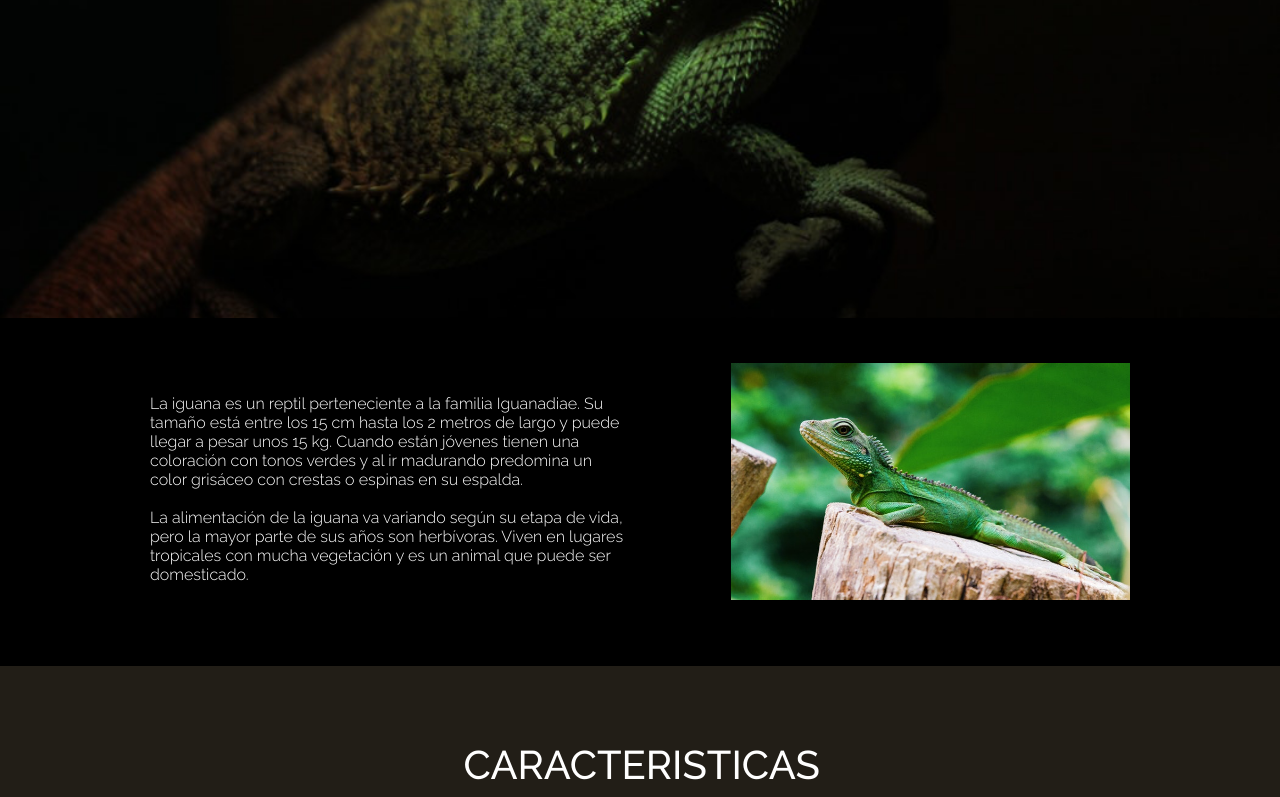
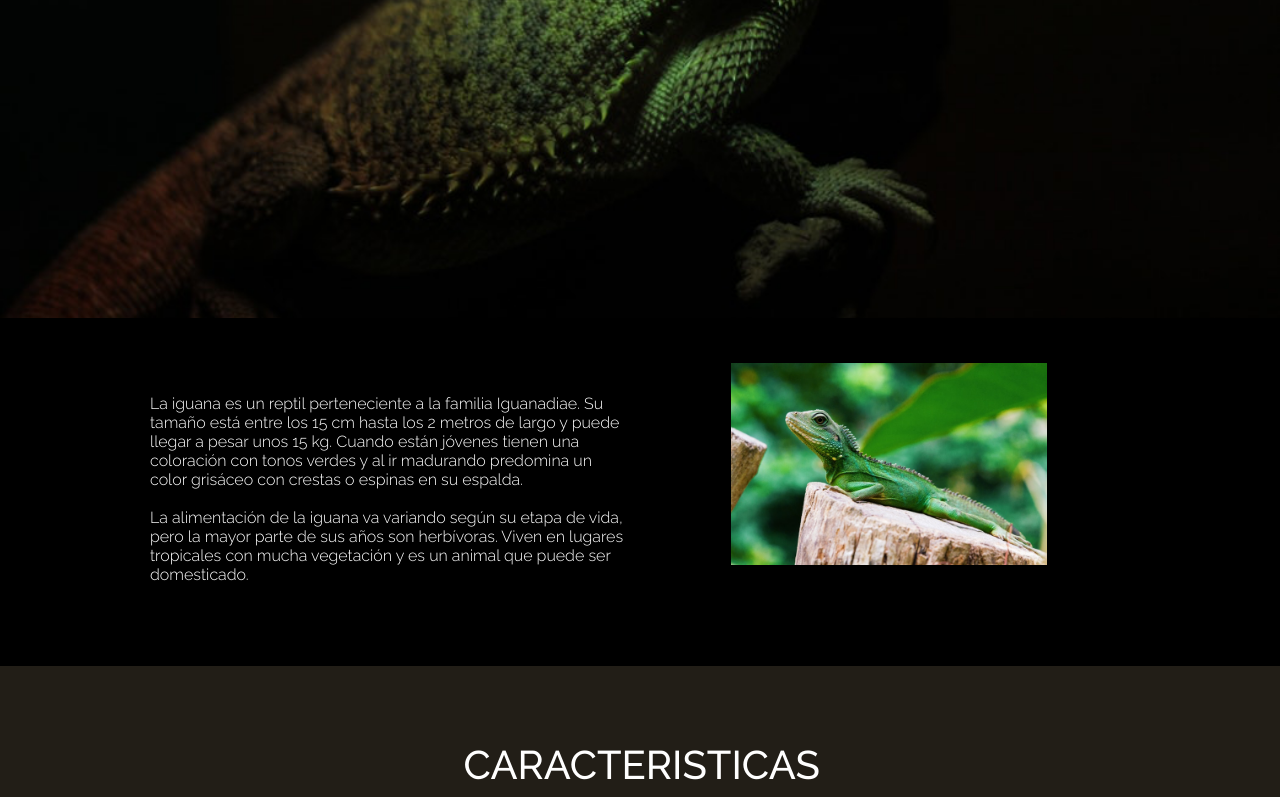
Before and after one commit to JoseLuisRiquelme/IguanaPagePraxis, a plain HTML site: page index.html in a window 1280 px wide. Shown: the part 482-1279 px from the top of the page. Drawn offline with Linux system fonts and the light colour scheme.

Commit message:
fixing iguana image 1

```diff
--- a/assets/css/style.css
+++ b/assets/css/style.css
@@ -65,7 +65,8 @@ left: 731px;
 width: 399px;
 height: 237px;
 /* UI Properties */
-background: transparent url('img/photo-1492963892107-740cd39d9ff3.png') 0% 0% no-repeat padding-box;
+background: transparent url('../img/iguana-1.jpg') 0% 0% no-repeat padding-box;
+background-size: 316px 202px;
 opacity: 1;
 }
 
--- a/index.html
+++ b/index.html
@@ -18,7 +18,7 @@
     <header></header>
     <desc-section><p>La iguana es un reptil perteneciente a la familia Iguanadiae. Su tamaño está entre los 15 cm hasta los 2 metros de largo y puede llegar a pesar unos 15 kg. Cuando están jóvenes tienen una coloración con tonos verdes y al ir madurando predomina un color grisáceo con crestas o espinas en su espalda. <br><br>
         La alimentación de la iguana va variando según su etapa de vida, pero la mayor parte de sus años son herbívoras. Viven en lugares tropicales con mucha vegetación y es un animal que puede ser domesticado.</p>
-    <img class="iguana1" src="./assets/img/iguana-1.jpg"></desc-section>
+    <div class="iguana1" ></div></desc-section>
     <icons-section>
         <h2>CARACTERISTICAS</h2>
         <div class="iconsection">
```
